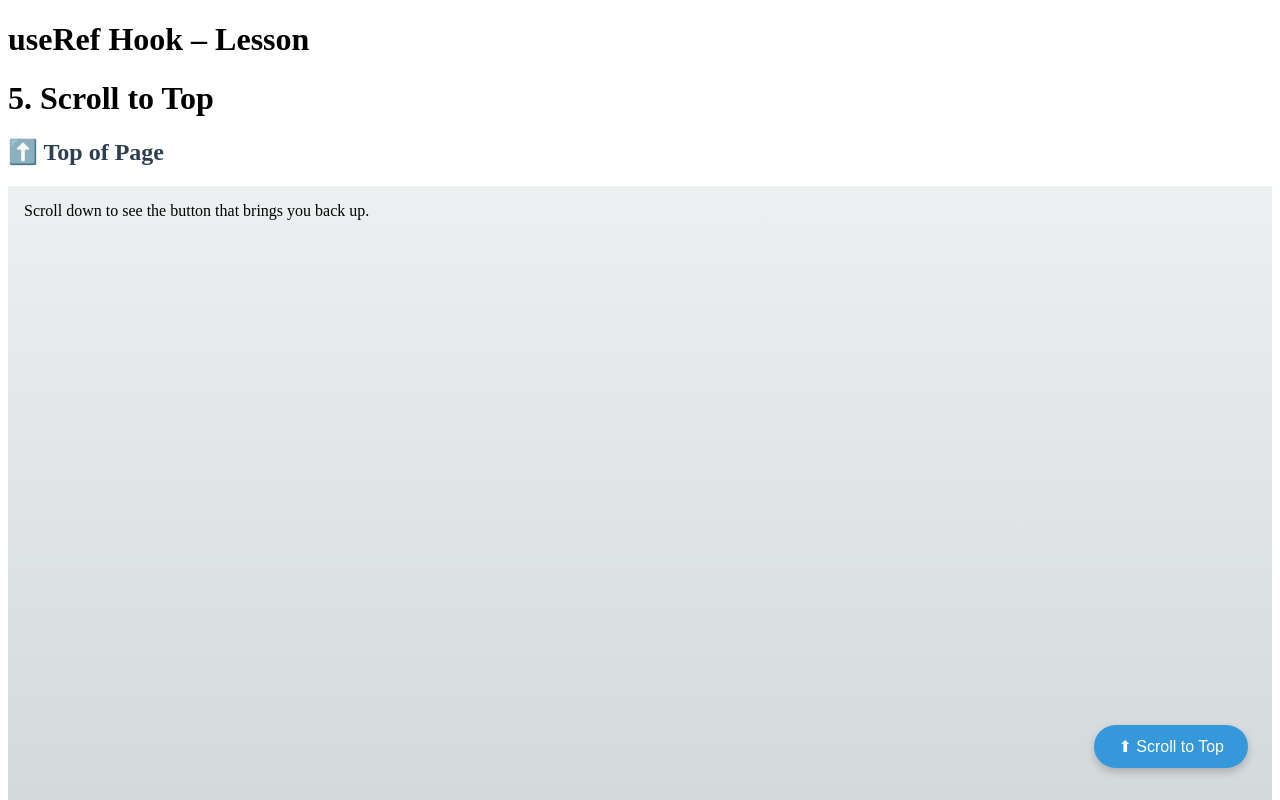
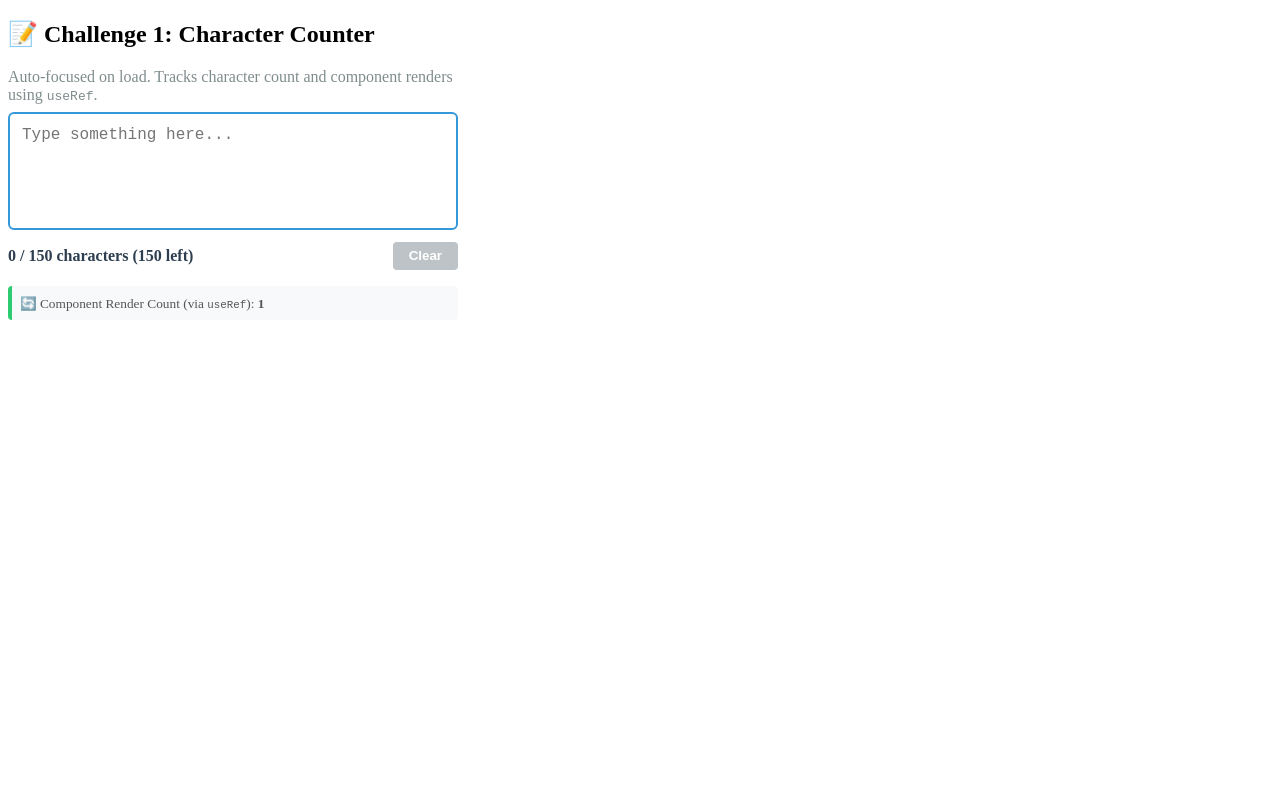
Before and after one commit to HaithamAbuDraz/react-advanced, a React (Vite) app: page / in a window 1280 px wide. Shown: the top 800 px of the page. Built offline with nearby package versions, Linux system fonts and the light colour scheme.

Commit message:
Replace UseRefLesson with UseRefChallenge in App

```diff
--- a/src/App.tsx
+++ b/src/App.tsx
@@ -1,7 +1,7 @@
-import UseRefLesson from "./lessons/02-useRef/UseRefLesson";
+import UseRefChallenge from "./challenges/02-useRef/UseRefChallenge";
 
 function App() {
-  return <UseRefLesson />;
+  return <UseRefChallenge />;
 }
 
 export default App;
```
